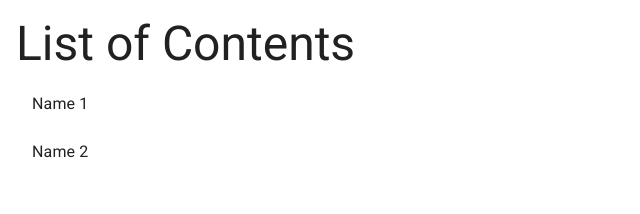
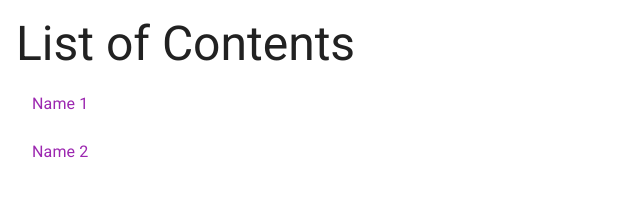
Before and after one commit to hr23232323/material-ui-playground, a React (Create React App) app: page / in a window 1280 px wide. Shown: the top 214 px of the page, without its empty margins (0-640 px from the left). Built offline with nearby package versions, Linux system fonts and the light colour scheme.

Commit message:
added a basic theme

```diff
--- a/src/components/App.tsx
+++ b/src/components/App.tsx
@@ -1,12 +1,10 @@
 import React from "react";
-import logo from "../logo.svg";
 import "./App.css";
 import { PlaygroundContents } from "./PlaygroundContents";
+import { theme } from './theme'
 
-import { createTheme, ThemeProvider } from "@mui/material/styles";
+import { ThemeProvider } from "@mui/material/styles";
 import CssBaseline from "@mui/material/CssBaseline";
-
-const theme = createTheme();
 
 export const App: React.FC<{}> = () => {
   return (
--- a/src/components/CustomList.tsx
+++ b/src/components/CustomList.tsx
@@ -20,7 +20,7 @@ export const CustomList: React.FC<CustomListProps> = ({ listItems }) => {
             return (
               <ListItem disablePadding key={i}>
                 <ListItemButton component="a" href={item.itemLink}>
-                  <ListItemText primary={item.itemName} />
+                  <ListItemText primary={item.itemName} sx={{color: "primary.main"}} />
                 </ListItemButton>
               </ListItem>
             );
--- /dev/null
+++ b/src/components/theme.tsx
@@ -0,0 +1,15 @@
+import React from "react";
+
+import { createTheme } from '@mui/material/styles';
+import { green, purple } from '@mui/material/colors';
+
+export const theme = createTheme({
+  palette: {
+    primary: {
+      main: purple[500],
+    },
+    secondary: {
+      main: green[500],
+    },
+  },
+});
--- a/src/index.tsx
+++ b/src/index.tsx
@@ -6,7 +6,7 @@ import reportWebVitals from "./reportWebVitals";
 
 ReactDOM.render(
   <React.StrictMode>
-    <App />
+      <App />
   </React.StrictMode>,
   document.getElementById("root")
 );
```
